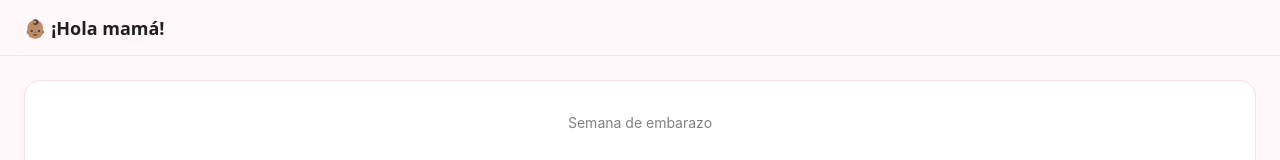
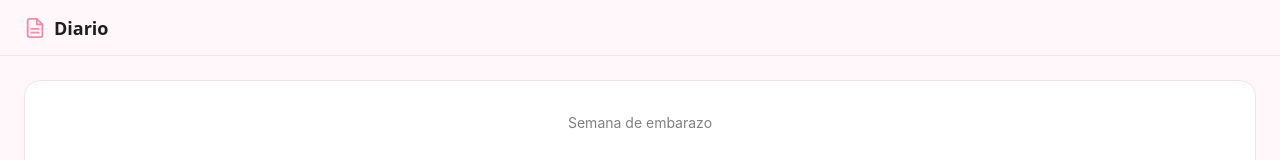
Before and after one commit to rsolanodev/tensiometro-calendar, a Next.js app: page / in a window 1280 px wide. Shown: the top 160 px of the page. Built offline with nearby package versions, Linux system fonts and the light colour scheme.

Commit message:
Add BottomNav component and calendar page with unit tests

```diff
--- a/src/app/calendario/page.tsx
+++ b/src/app/calendario/page.tsx
@@ -29,6 +29,23 @@ export default function CalendarioPage() {
   return (
     <>
       <header className="app-bar">
+        <svg
+          xmlns="http://www.w3.org/2000/svg"
+          width="22"
+          height="22"
+          viewBox="0 0 24 24"
+          fill="none"
+          stroke="var(--color-primary)"
+          strokeWidth="2"
+          strokeLinecap="round"
+          strokeLinejoin="round"
+          className="mr-sm"
+        >
+          <rect x="3" y="4" width="18" height="18" rx="2" ry="2" />
+          <line x1="16" y1="2" x2="16" y2="6" />
+          <line x1="8" y1="2" x2="8" y2="6" />
+          <line x1="3" y1="10" x2="21" y2="10" />
+        </svg>
         <h1 className="text-headline-sm flex-1">Calendario</h1>
       </header>
 
--- a/src/app/page.tsx
+++ b/src/app/page.tsx
@@ -82,7 +82,24 @@ export default function Home() {
   return (
     <>
       <header className="app-bar">
-        <h1 className="text-headline-sm flex-1">👶🏽 ¡Hola mamá!</h1>
+        <svg
+          xmlns="http://www.w3.org/2000/svg"
+          width="22"
+          height="22"
+          viewBox="0 0 24 24"
+          fill="none"
+          stroke="var(--color-primary)"
+          strokeWidth="2"
+          strokeLinecap="round"
+          strokeLinejoin="round"
+          className="mr-sm"
+        >
+          <path d="M14 2H6a2 2 0 0 0-2 2v16a2 2 0 0 0 2 2h12a2 2 0 0 0 2-2V8z" />
+          <polyline points="14 2 14 8 20 8" />
+          <line x1="16" y1="13" x2="8" y2="13" />
+          <line x1="16" y1="17" x2="8" y2="17" />
+        </svg>
+        <h1 className="text-headline-sm flex-1">Diario</h1>
       </header>
 
       <main className="flex-1 px-lg py-lg space-y-lg">
```
